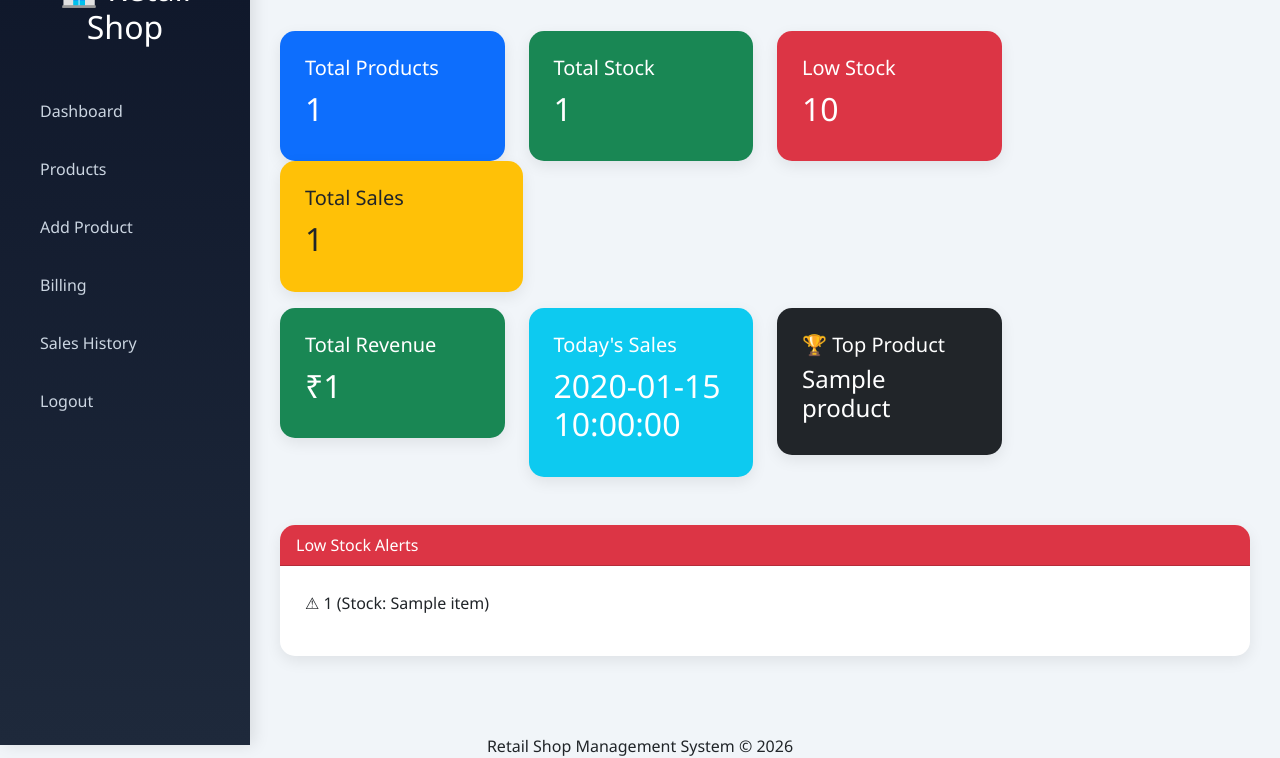
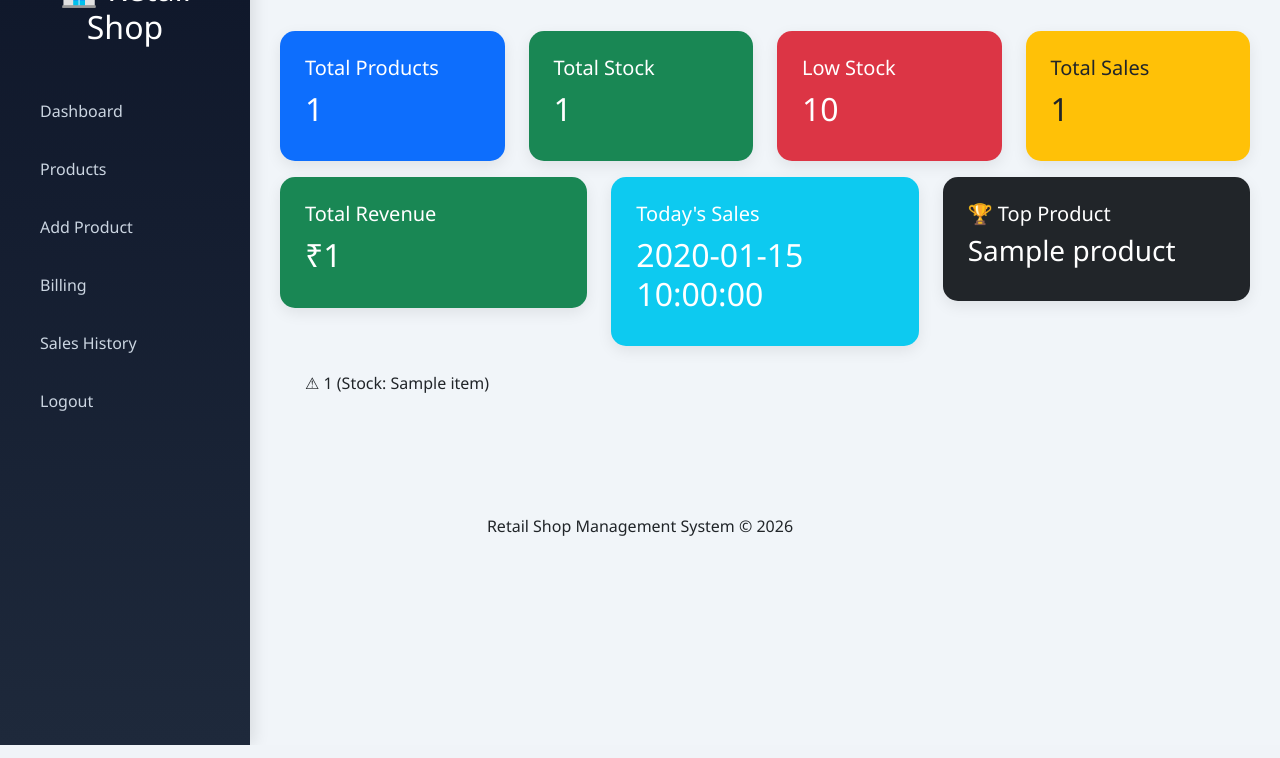
Before and after one commit to devaesack/retail-shop-management-system, a Flask app: template templates/dashboard.html in a window 1280 px wide. Shown: the part 55-813 px from the top of the page. Run offline with Flask 3, Linux system fonts and the light colour scheme; the template is opened without the code that fills it: most values are stand-ins (such as "Sample title", 1, 10 or a date in 2020).

Commit message:
cap change

```diff
--- a/templates/dashboard.html
+++ b/templates/dashboard.html
@@ -15,134 +15,81 @@ Welcome,
 
 <div class="row">
 
-<div class="col-lg-3 col-md-6 ">
-
+    <!-- Total Products -->
+    <div class="col-lg-3 col-md-6">
         <div class="card bg-primary text-white">
-
             <div class="card-body">
-
                 <h5>Total Products</h5>
-
                 <h2>{{ total_products }}</h2>
-
+            </div>
+        </div>
     </div>
 
+    <!-- Total Stock -->
+    <div class="col-lg-3 col-md-6">
+        <div class="card bg-success text-white">
+            <div class="card-body">
+                <h5>Total Stock</h5>
+                <h2>{{ total_stock }}</h2>
+            </div>
+        </div>
     </div>
 
+    <!-- Low Stock -->
+    <div class="col-lg-3 col-md-6">
+        <div class="card bg-danger text-white">
+            <div class="card-body">
+                <h5>Low Stock</h5>
+                <h2>{{ low_stock }}</h2>
+            </div>
+        </div>
     </div>
 
-<div class="col-lg-3 col-md-6 ">
-
-<div class="card bg-success text-white">
-
+    <!-- Total Sales -->
+    <div class="col-lg-3 col-md-6">
+        <div class="card bg-warning">
             <div class="card-body">
-
-<h5>Total Stock</h5>
-
-<h2>{{ total_stock }}</h2>
-
+                <h5>Total Sales</h5>
+                <h2>{{ total_sales }}</h2>
             </div>
-
         </div>
-
-</div>
-
-<div class="col-lg-3 col-md-6 ">
-
-<div class="card bg-danger text-white">
-
-<div class="card-body">
-
-<h5>Low Stock</h5>
-
-<h2>{{ low_stock }}</h2>
-
-</div>
-
-</div>
-
-</div>
-
-</div>
-
-<div class="col-lg-3 col-md-6 ">
-
-    <div class="card bg-warning">
-
-        <div class="card-body">
-
-            <h5>Total Sales</h5>
-
-            <h2>{{ total_sales }}</h2>
-
-        </div>
-
     </div>
 
 </div>
 
 <div class="row mt-3">
-<div class="col-lg-3 col-md-6 col-sm-12">
 
+    <!-- Revenue -->
+    <div class="col-lg-4 col-md-6">
         <div class="card bg-success text-white">
+            <div class="card-body">
+                <h5>Total Revenue</h5>
+                <h2>₹{{ total_revenue }}</h2>
+            </div>
+        </div>
+    </div>
 
+    <!-- Today's Sales -->
+    <div class="col-lg-4 col-md-6">
+        <div class="card bg-info text-white">
             <div class="card-body">
+                <h5>Today's Sales</h5>
+                <h2>{{ today_sales }}</h2>
+            </div>
+        </div>
+    </div>
 
-            <h5>Total Revenue</h5>
-
-            <h2>
-
-                ₹{{ total_revenue }}
-
-            </h2>
-
+    <!-- Top Product -->
+    <div class="col-lg-4 col-md-6">
+        <div class="card bg-dark text-white">
+            <div class="card-body">
+                <h5>🏆 Top Product</h5>
+                <h3>{{ top_product[0] }}</h3>
+            </div>
+        </div>
     </div>
 
 </div>
-
-</div>
-
-<div class="col-lg-3 col-md-6 ">
-
-    <div class="card bg-info text-white">
-
-        <div class="card-body">
-
-            <h5>Today's Sales</h5>
-
-            <h2>{{ today_sales }}</h2>
-
-        </div>
-
-    </div>
-
-</div>
-<div class="col-lg-3 col-md-6">
-
-    <div class="card bg-dark text-white">
-
-        <div class="card-body">
-
-            <h5>🏆 Top Product</h5>
-
-            <h4>{{ top_product[0] }}</h4>
-
-        </div>
-
-    </div>
-
-</div>
-</div>
-<br><br>
-
-<div class="card">
-
-    <div class="card-header bg-danger text-white">
-
-        Low Stock Alerts
-
-    </div>
-
     <div class="card-body">
 
         {% for item in low_stock_products %}
```
Lines whose indentation alone changed are shown as unchanged.
